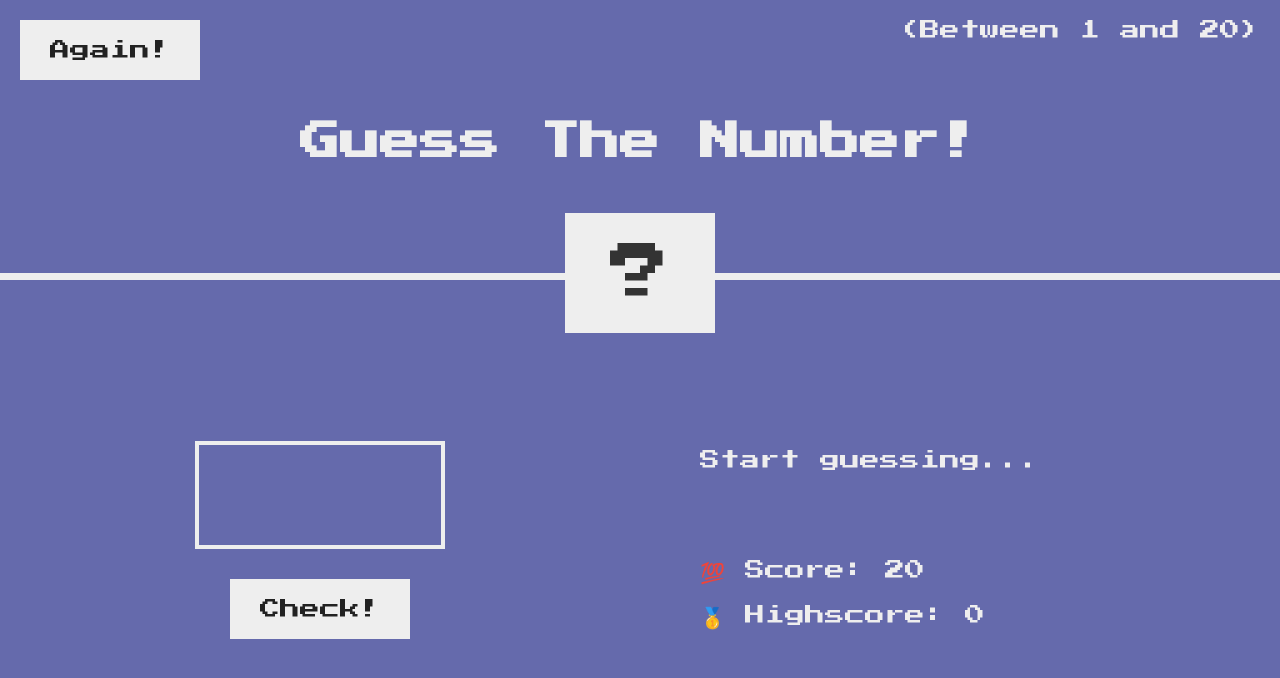
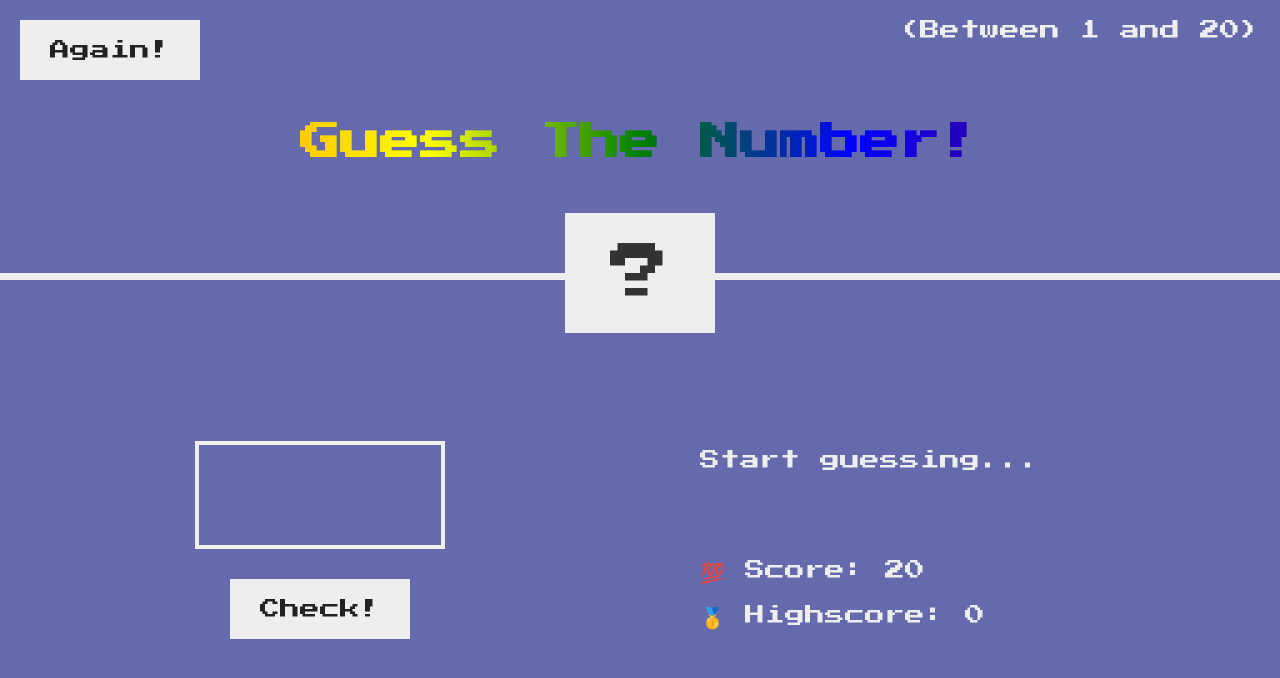
Before and after one commit to chrisclarkedev/Guess-The-Number, a plain HTML site: page index.html in a window 1280 px wide. Drawn offline with Linux system fonts and the light colour scheme.

Commit message:
change background color to red when u lose

```diff
--- a/script.js
+++ b/script.js
@@ -66,6 +66,7 @@ document.querySelector('.check').addEventListener('click', function () {
       // Losing condition when your score goes below 1
       document.querySelector('.message').textContent = '😥 You lose!';
       document.querySelector('.score').textContent = 0;
+      document.querySelector('body').style.backgroundColor = 'red';
     }
   }
 });
--- a/style.css
+++ b/style.css
@@ -54,6 +54,18 @@ h1 {
   top: 52%;
   left: 50%;
   transform: translate(-50%, -50%);
+  background-image: linear-gradient(
+    to left,
+    violet,
+    indigo,
+    blue,
+    green,
+    yellow,
+    orange,
+    red
+  );
+  -webkit-background-clip: text;
+  -webkit-text-fill-color: transparent;
 }
 
 .number {
```
